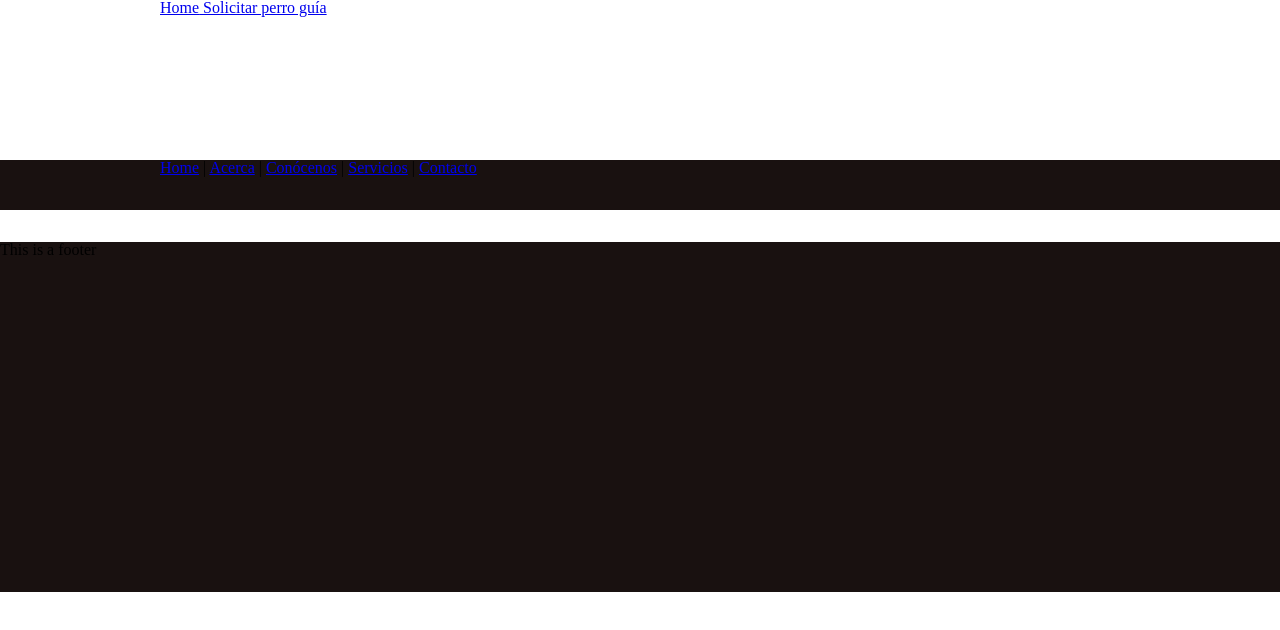
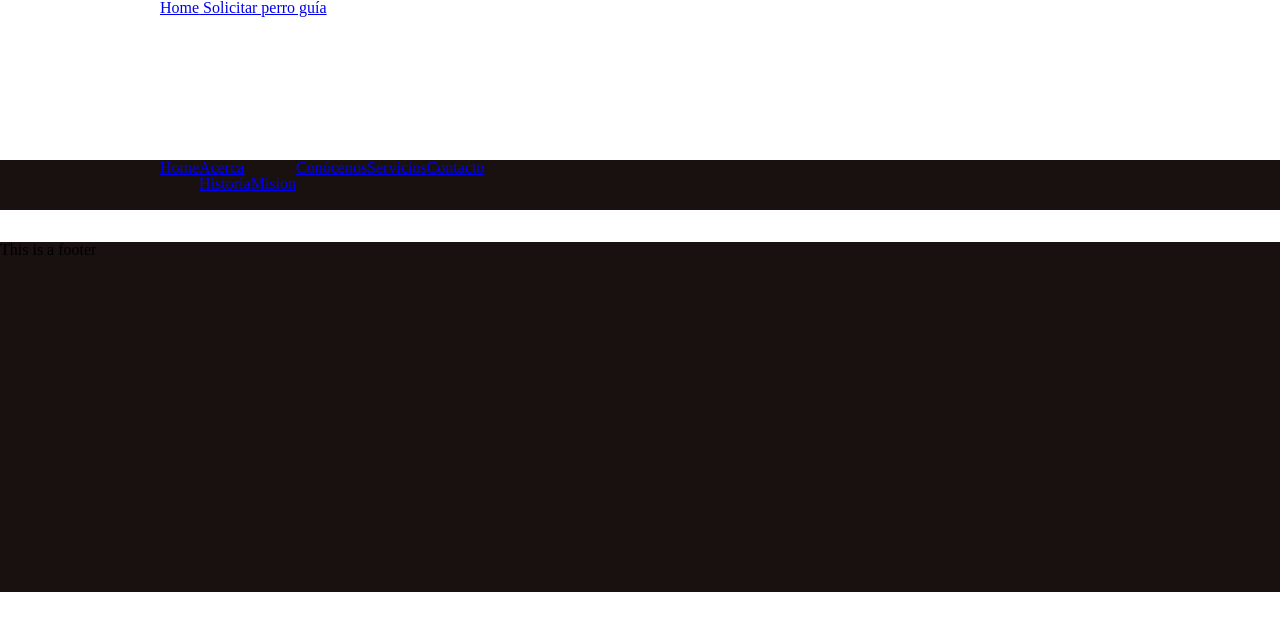
Before and after one commit to arnulfolg/perros-guia, a Vue app: page /#/about in a window 1280 px wide. Shown: the top 630 px of the page. Built offline with nearby package versions, Linux system fonts and the light colour scheme.

Commit message:
Added nested routing

```diff
--- a/src/components/AppHeader.vue
+++ b/src/components/AppHeader.vue
@@ -6,16 +6,24 @@
 		</section>
 		<section class="header_navigation--background"></section>
 		<nav class="header_navigation">
-			<router-link to="/">Home</router-link> |
-			<router-link to="/acerca">Acerca</router-link> |
-			<router-link to="/conocenos">Conócenos</router-link> |
-			<router-link to="/servicios">Servicios</router-link> |
-			<router-link to="/contacto">Contacto</router-link>
+			<ul>
+				<li><router-link to="/">Home</router-link></li>
+				<li>
+					<router-link to="/acerca">Acerca</router-link>
+					<ul>
+						<li><router-link to="/acerca/historia">Historia</router-link></li>
+						<li><router-link to="/acerca/mision">Mision</router-link></li>
+					</ul>
+				</li>
+				<li><router-link to="/conocenos">Conócenos</router-link></li>
+				<li><router-link to="/servicios">Servicios</router-link></li>
+				<li><router-link to="/contacto">Contacto</router-link></li>
+			</ul>
 		</nav>
 	</header>
 </template>
 
-<style>
+<style lang="scss">
 header.escuela_header {
 	display: grid;
 	grid-template-rows: 160px 50px;
@@ -34,6 +42,14 @@ section.header_logo {
 nav.header_navigation {
 	background-color: var(--color-chocolate);
 	grid-area: header_navigation;
+
+	ul {
+		display: flex;
+		flex-direction: row;
+		flex-wrap: nowrap;
+		justify-content: flex-start;
+		align-content: stretch;
+	}
 }
 section.header_navigation--background {
 	background-color: var(--color-chocolate);
--- a/src/router/index.js
+++ b/src/router/index.js
@@ -11,13 +11,35 @@ const routes = [
 		component: Inicio
 	},
 	{
-		path: "/Acerca",
+		path: "/acerca",
 		name: "Acerca",
 		component: () => import("../views/Acerca.vue")
+		// children: [
+		// 	{
+		// 		path: "/acerca/historia",
+		// 		name: "Mi verdadera Historia",
+		// 		component: () => import("../views/Historia.vue")
+		// 	},
+		// 	{
+		// 		path: "/acerca/mision",
+		// 		name: "Misión - Visión - Valores",
+		// 		component: () => import("../views/Mision.vue")
+		// 	}
+		// ]
+	},
+	{
+		path: "/acerca/historia",
+		name: "Mi verdadera Historia",
+		component: () => import("../views/Historia.vue")
+	},
+	{
+		path: "/acerca/mision",
+		name: "Misión - Visión - Valores",
+		component: () => import("../views/Mision.vue")
 	},
 	{
 		path: "/Servicios",
-		name: "Servicios",
+		name: "Buenos Servicios",
 		component: () => import("../views/Servicios.vue")
 	},
 	{
--- /dev/null
+++ b/src/views/Historia.vue
@@ -0,0 +1,6 @@
+<template>
+	<div>
+		<h1>Historia</h1>
+		<h2>Antecedentes históricos de la Institución</h2>
+	</div>
+</template>
--- /dev/null
+++ b/src/views/Mision.vue
@@ -0,0 +1,6 @@
+<template>
+	<div>
+		<h1>Misión, Visión y Valores</h1>
+		<h2>Antecedentes históricos de la Institución</h2>
+	</div>
+</template>
```
